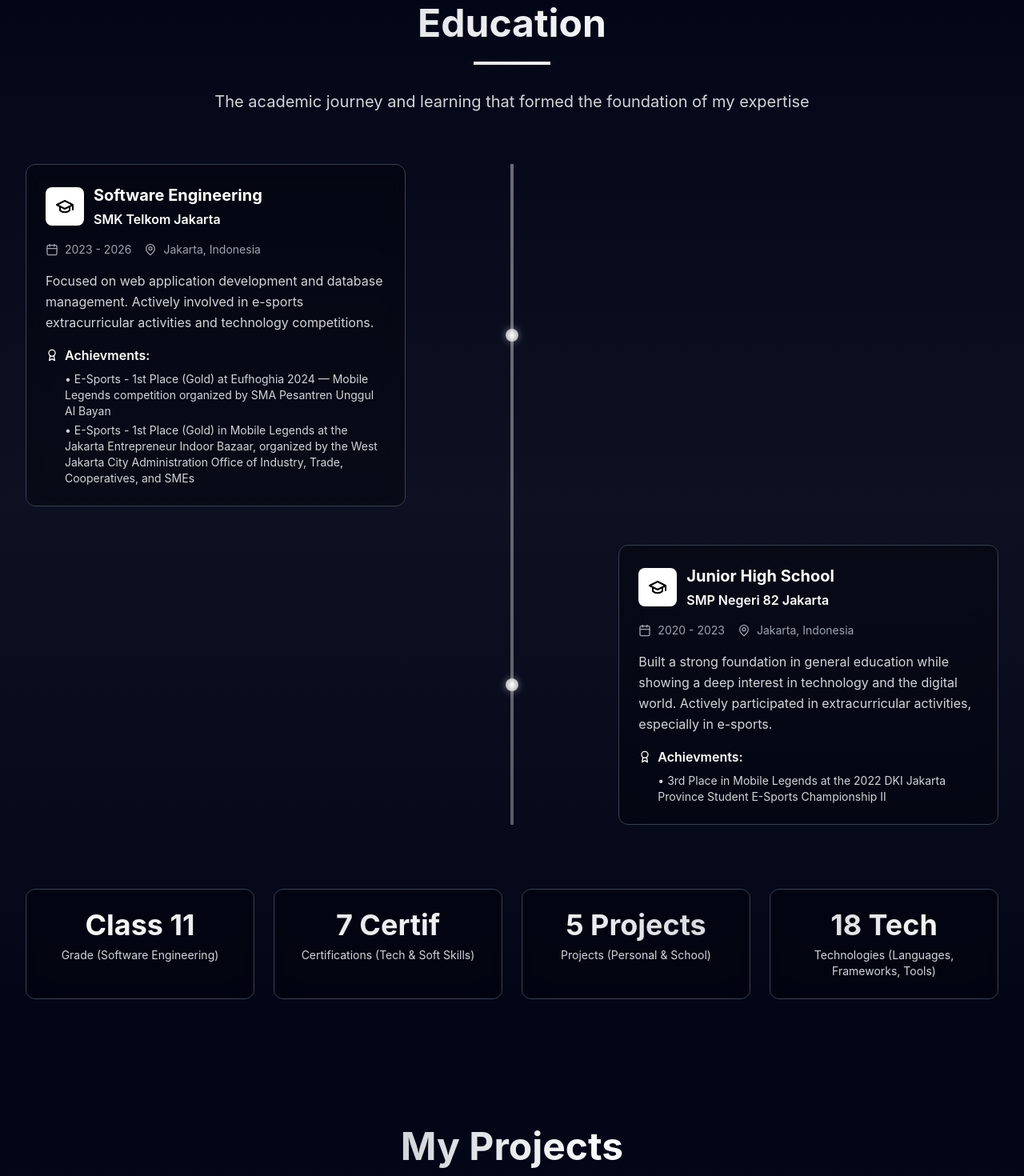
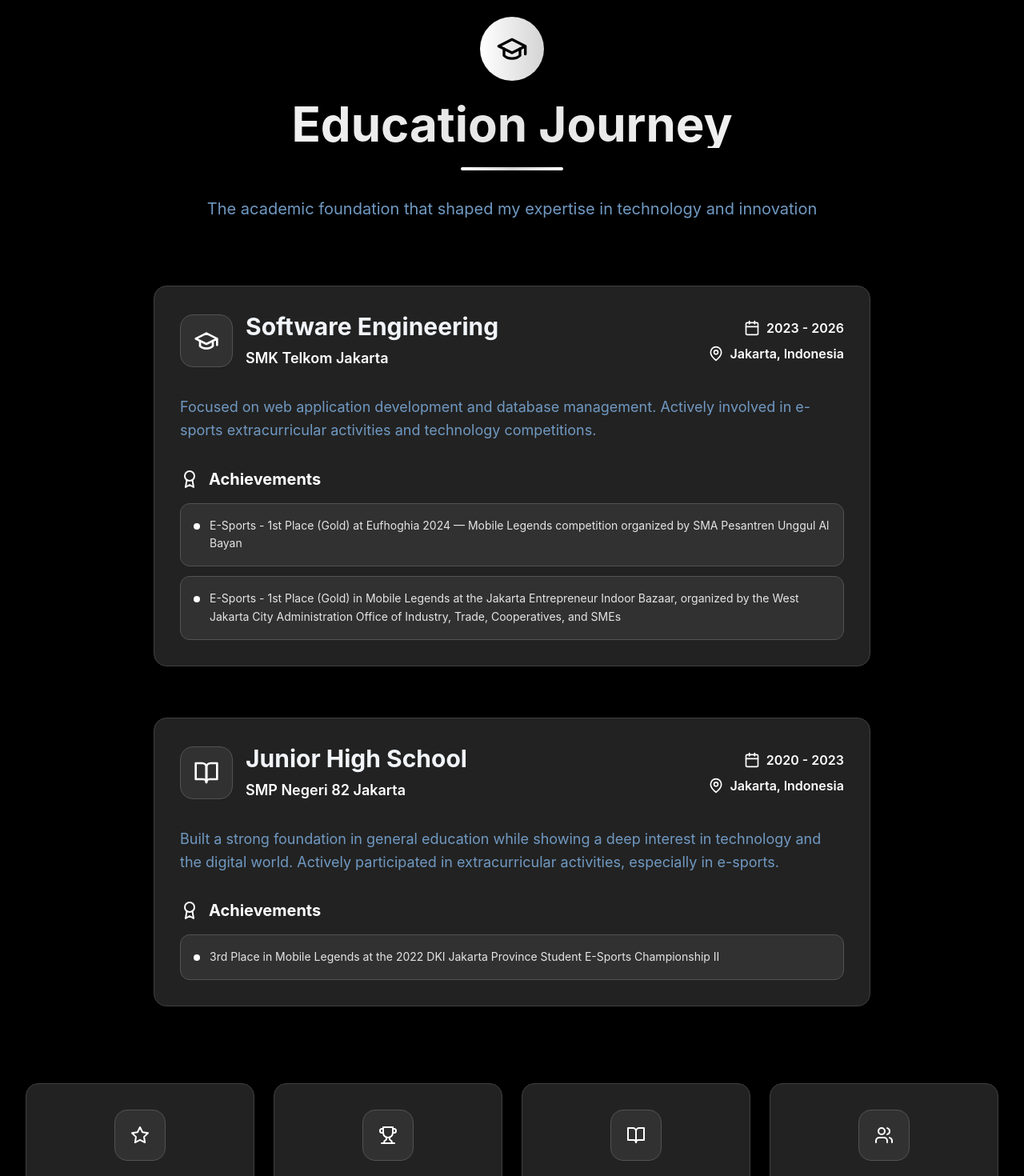
Before and after one commit to bagassdwipermanaa/portofolio_bagas_dwi_permana, a React (Vite) app: page / in a window 1280 px wide. Shown: the part 1520-2990 px from the top of the page at 80% size. Built offline with nearby package versions, Linux system fonts and the light colour scheme.

Commit message:
BAGAS GANTENG

```diff
--- a/src/components/Education.jsx
+++ b/src/components/Education.jsx
@@ -1,6 +1,15 @@
 import React from "react";
 import { motion } from "framer-motion";
-import { GraduationCap, Calendar, MapPin, Award } from "lucide-react";
+import {
+  GraduationCap,
+  Calendar,
+  MapPin,
+  Award,
+  Star,
+  Trophy,
+  BookOpen,
+  Users,
+} from "lucide-react";
 
 const Education = () => {
   const educationData = [
@@ -16,7 +25,9 @@ const Education = () => {
         "E-Sports - 1st Place (Gold) at Eufhoghia 2024 — Mobile Legends competition organized by SMA Pesantren Unggul Al Bayan",
         "E-Sports - 1st Place (Gold) in Mobile Legends at the Jakarta Entrepreneur Indoor Bazaar, organized by the West Jakarta City Administration Office of Industry, Trade, Cooperatives, and SMEs",
       ],
-      color: "from-cyber-blue to-cyber-purple",
+      icon: <GraduationCap className="h-8 w-8" />,
+      gradient: "from-white to-neutral-300",
+      bgGradient: "from-white/20 to-neutral-300/20",
     },
     {
       id: 2,
@@ -29,7 +40,36 @@ const Education = () => {
       achievements: [
         "3rd Place in Mobile Legends at the 2022 DKI Jakarta Province Student E-Sports Championship II",
       ],
-      color: "from-cyber-purple to-cyber-pink",
+      icon: <BookOpen className="h-8 w-8" />,
+      gradient: "from-neutral-300 to-white",
+      bgGradient: "from-neutral-300/20 to-white/20",
+    },
+  ];
+
+  const stats = [
+    {
+      icon: <Star className="h-6 w-6" />,
+      value: "Class 11",
+      label: "Grade (Software Engineering)",
+      gradient: "from-white to-neutral-300",
+    },
+    {
+      icon: <Trophy className="h-6 w-6" />,
+      value: "7 Certif",
+      label: "Certifications (Tech & Soft Skills)",
+      gradient: "from-neutral-300 to-white",
+    },
+    {
+      icon: <BookOpen className="h-6 w-6" />,
+      value: "5 Projects",
+      label: "Projects (Personal & School)",
+      gradient: "from-white to-neutral-300",
+    },
+    {
+      icon: <Users className="h-6 w-6" />,
+      value: "18 Tech",
+      label: "Technologies (Languages, Frameworks, Tools)",
+      gradient: "from-neutral-300 to-white",
     },
   ];
 
@@ -38,191 +78,196 @@ const Education = () => {
     visible: {
       opacity: 1,
       transition: {
-        staggerChildren: 0.3,
+        staggerChildren: 0.2,
       },
     },
   };
 
   const itemVariants = {
-    hidden: { opacity: 0, x: -50 },
+    hidden: { opacity: 0, y: 50 },
     visible: {
       opacity: 1,
-      x: 0,
+      y: 0,
       transition: {
-        duration: 0.6,
+        duration: 0.8,
+        ease: "easeOut",
       },
     },
   };
 
   return (
-    <section className="py-20 relative overflow-hidden">
-      <div className="absolute inset-0 bg-gradient-to-b from-transparent via-cyber-purple/5 to-transparent"></div>
+    <section className="py-24 relative overflow-hidden bg-background">
+      {/* Background Effects */}
+      <div className="absolute inset-0">{/* Removed blur circles */}</div>
 
       <div className="max-w-7xl mx-auto px-4 sm:px-6 lg:px-8 relative z-10">
+        {/* Header */}
         <motion.div
           initial={{ opacity: 0, y: 30 }}
           whileInView={{ opacity: 1, y: 0 }}
           viewport={{ once: true }}
           transition={{ duration: 0.8 }}
-          className="text-center mb-16"
+          className="text-center mb-20"
         >
-          <h2 className="text-4xl md:text-5xl font-space font-bold mb-6">
-            <span className="text-transparent bg-clip-text bg-gradient-to-r from-cyber-purple to-cyber-pink">
-              Education
-            </span>
+          <motion.div
+            initial={{ scale: 0.8 }}
+            whileInView={{ scale: 1 }}
+            viewport={{ once: true }}
+            transition={{ duration: 0.6, delay: 0.2 }}
+            className="inline-flex items-center justify-center w-20 h-20 bg-gradient-to-r from-white to-neutral-300 rounded-full mb-6"
+          >
+            <GraduationCap className="h-10 w-10 text-background" />
+          </motion.div>
+
+          <h2 className="text-5xl md:text-6xl font-bold mb-6 bg-gradient-to-r from-white via-neutral-200 to-white bg-clip-text text-transparent">
+            Education Journey
           </h2>
 
-          <div className="w-24 h-1 bg-gradient-to-r from-cyber-purple to-cyber-pink mx-auto mb-8"></div>
+          <div className="w-32 h-1 bg-gradient-to-r from-white via-neutral-300 to-white mx-auto mb-8 rounded-full"></div>
 
-          <p className="text-xl text-gray-300 font-space max-w-3xl mx-auto">
-            The academic journey and learning that formed the foundation of my
-            expertise
+          <p className="text-xl text-muted-foreground max-w-3xl mx-auto leading-relaxed">
+            The academic foundation that shaped my expertise in technology and
+            innovation
           </p>
         </motion.div>
 
-        <div className="relative">
-          {/* Timeline line */}
-          <div className="absolute left-8 md:left-1/2 transform md:-translate-x-1/2 top-0 bottom-0 w-1 timeline-line"></div>
-
+        {/* Education Cards */}
         <motion.div
           initial="hidden"
           whileInView="visible"
           viewport={{ once: true, amount: 0.2 }}
           variants={containerVariants}
-            className="space-y-12"
+          className="space-y-16 mb-24"
         >
           {educationData.map((edu, index) => (
             <motion.div
               key={edu.id}
               variants={itemVariants}
-                className={`relative flex items-center ${
-                  index % 2 === 0 ? "md:flex-row" : "md:flex-row-reverse"
-                }`}
+              className="relative"
             >
-                {/* Timeline dot */}
-                <div className="absolute left-8 md:left-1/2 transform md:-translate-x-1/2 w-4 h-4 timeline-dot rounded-full z-10"></div>
+              {/* Connection Line */}
+              {/* Removed connection line */}
 
-                {/* Content card */}
-                <div
-                  className={`w-full md:w-5/12 ml-16 md:ml-0 ${
-                    index % 2 === 0
-                      ? "md:mr-auto md:pr-8"
-                      : "md:ml-auto md:pl-8"
-                  }`}
-                >
+              <div className="relative">
+                {/* Timeline Dot */}
+                {/* Removed timeline dot */}
+
+                {/* Content Card */}
+                <div className="relative ml-8 md:ml-0 md:flex md:justify-center">
                   <motion.div
                     whileHover={{
                       scale: 1.02,
-                      boxShadow: "0 20px 40px rgba(0, 0, 0, 0.3)",
+                      y: -5,
                     }}
-                    className="bg-black/30 backdrop-blur-md border border-gray-700 rounded-xl p-6 hover:border-cyber-blue/50 transition-all duration-300"
+                    className="w-full max-w-4xl bg-neutral-800/90 backdrop-blur-xl border border-neutral-700 rounded-2xl p-8 hover:border-neutral-600 transition-all duration-500 shadow-2xl"
                   >
-                    {/* Header */}
-                    <div className="flex items-start justify-between mb-4">
-                      <div className="flex items-center space-x-3">
-                        <div className="p-3 bg-white rounded-lg shadow-sm">
-                          <GraduationCap className="h-6 w-6 text-black" />
+                    {/* Header Section */}
+                    <div className="flex flex-col md:flex-row md:items-center md:justify-between mb-8">
+                      <div className="flex items-center space-x-4 mb-4 md:mb-0">
+                        <div className="p-4 rounded-2xl bg-neutral-700/50 border border-neutral-600">
+                          <div className="text-white">{edu.icon}</div>
                         </div>
                         <div>
-                          <h3 className="text-xl font-space font-bold text-white mb-1">
+                          <h3 className="text-2xl md:text-3xl font-bold text-foreground mb-2">
                             {edu.degree}
                           </h3>
-                          <p className="text-cyber-blue font-space font-semibold">
+                          <p className="text-lg text-white font-semibold">
                             {edu.institution}
                           </p>
                         </div>
                       </div>
+
+                      <div className="flex flex-col items-end space-y-2">
+                        <div className="flex items-center space-x-2 text-white">
+                          <Calendar className="h-5 w-5" />
+                          <span className="font-semibold">{edu.period}</span>
                         </div>
-
-                    {/* Meta info */}
-                    <div className="flex flex-wrap gap-4 mb-4 text-sm text-gray-400">
-                      <div className="flex items-center space-x-2">
-                        <Calendar className="h-4 w-4" />
-                        <span>{edu.period}</span>
+                        <div className="flex items-center space-x-2 text-white">
+                          <MapPin className="h-5 w-5" />
+                          <span className="font-semibold">{edu.location}</span>
                         </div>
-                      <div className="flex items-center space-x-2">
-                        <MapPin className="h-4 w-4" />
-                        <span>{edu.location}</span>
                       </div>
                     </div>
 
                     {/* Description */}
-                    <p className="text-gray-300 mb-4 font-space leading-relaxed">
+                    <div className="mb-8">
+                      <p className="text-muted-foreground text-lg leading-relaxed">
                         {edu.description}
                       </p>
+                    </div>
 
                     {/* Achievements */}
-                    <div className="space-y-2">
-                      <div className="flex items-center space-x-2 text-cyber-blue">
-                        <Award className="h-4 w-4" />
-                        <span className="font-space font-semibold">
-                          Achievments:
+                    <div className="space-y-4">
+                      <div className="flex items-center space-x-3 text-white mb-4">
+                        <Award className="h-6 w-6" />
+                        <span className="text-xl font-bold text-white">
+                          Achievements
                         </span>
                       </div>
-                      <ul className="space-y-1 ml-6">
+                      <div className="grid gap-3">
                         {edu.achievements.map((achievement, idx) => (
-                          <li
+                          <motion.div
                             key={idx}
-                            className="text-gray-300 text-sm font-space"
+                            initial={{ opacity: 0, x: -20 }}
+                            whileInView={{ opacity: 1, x: 0 }}
+                            viewport={{ once: true }}
+                            transition={{ duration: 0.5, delay: idx * 0.1 }}
+                            className="flex items-start space-x-3 p-4 bg-neutral-700/50 rounded-xl border border-neutral-600"
                           >
-                            • {achievement}
-                          </li>
+                            <div className="w-2 h-2 bg-white rounded-full mt-2 flex-shrink-0"></div>
+                            <p className="text-neutral-200 text-sm leading-relaxed">
+                              {achievement}
+                            </p>
+                          </motion.div>
                         ))}
-                      </ul>
+                      </div>
                     </div>
                   </motion.div>
+                </div>
               </div>
             </motion.div>
           ))}
         </motion.div>
-        </div>
 
-        {/* Stats section */}
+        {/* Stats Section */}
         <motion.div
           initial={{ opacity: 0, y: 30 }}
           whileInView={{ opacity: 1, y: 0 }}
           viewport={{ once: true }}
           transition={{ duration: 0.8, delay: 0.4 }}
-          className="mt-20 grid grid-cols-2 md:grid-cols-4 gap-6"
+          className="grid grid-cols-2 md:grid-cols-4 gap-6"
         >
-          {[
-            {
-              value: "Class 11",
-              label: "Grade (Software Engineering)",
-              color: "from-cyber-blue to-cyber-purple",
-            },
-            {
-              value: "7 Certif",
-              label: "Certifications (Tech & Soft Skills)",
-              color: "from-cyber-purple to-cyber-pink",
-            },
-            {
-              value: "5 Projects",
-              label: "Projects (Personal & School)",
-              color: "from-cyber-pink to-cyber-green",
-            },
-            {
-              value: "18 Tech",
-              label: "Technologies (Languages, Frameworks, Tools)",
-              color: "from-cyber-green to-cyber-blue",
-            },
-          ].map((stat, index) => (
+          {stats.map((stat, index) => (
             <motion.div
               key={stat.label}
               initial={{ opacity: 0, scale: 0.5 }}
               whileInView={{ opacity: 1, scale: 1 }}
               viewport={{ once: true }}
               transition={{ duration: 0.6, delay: index * 0.1 }}
-              whileHover={{ scale: 1.05 }}
-              className="text-center p-6 bg-black/30 backdrop-blur-md border border-gray-700 rounded-xl hover:border-cyber-blue/50 transition-all duration-300"
+              whileHover={{
+                scale: 1.05,
+                y: -5,
+              }}
+              className="group relative text-center p-8 bg-neutral-800/90 backdrop-blur-xl border border-neutral-700 rounded-2xl hover:border-neutral-600 transition-all duration-500 shadow-xl overflow-hidden"
             >
-              <div
-                className={`text-3xl md:text-4xl font-space font-bold bg-gradient-to-r ${stat.color} bg-clip-text text-transparent mb-2`}
-              >
+              {/* Background Glow */}
+              <div className="absolute inset-0 bg-gradient-to-r from-neutral-700/20 to-neutral-600/20 opacity-0 group-hover:opacity-100 transition-opacity duration-500"></div>
+
+              {/* Icon */}
+              <div className="relative z-10 mb-4">
+                <div className="inline-flex items-center justify-center w-16 h-16 bg-neutral-700/50 rounded-2xl border border-neutral-600 mb-4">
+                  <div className="text-white">{stat.icon}</div>
+                </div>
+              </div>
+
+              {/* Content */}
+              <div className="relative z-10">
+                <div className="text-3xl md:text-4xl font-bold text-white mb-3">
                   {stat.value}
                 </div>
-              <div className="text-gray-300 font-space text-sm">
+                <div className="text-muted-foreground text-sm leading-relaxed">
                   {stat.label}
+                </div>
               </div>
             </motion.div>
           ))}
--- a/src/components/Footer.jsx
+++ b/src/components/Footer.jsx
@@ -48,7 +48,7 @@ const Footer = () => {
                 <Code className="h-6 w-6 text-white" />
               </div>
 
-              <p className="text-gray-300 font-space leading-relaxed">
+              <p className="text-neutral-300 font-space leading-relaxed">
                 A web developer passionate about creating stunning and
                 innovative digital experiences using cutting-edge technology.
               </p>
@@ -78,7 +78,7 @@ const Footer = () => {
                     key={link.id}
                     whileHover={{ x: 5 }}
                     onClick={() => scrollToSection(link.id)}
-                    className="text-gray-300 hover:text-cyber-blue font-space text-left transition-colors duration-300"
+                    className="text-neutral-300 hover:text-cyber-blue font-space text-left transition-colors duration-300"
                   >
                     {link.label}
                   </motion.button>
@@ -98,7 +98,7 @@ const Footer = () => {
                 Get In Touch
               </span>
 
-              <div className="space-y-2 text-gray-300 font-space">
+              <div className="space-y-2 text-neutral-300 font-space">
                 <p>bagastelkomschool@gmail.com</p>
                 <p>+62 859-6656-5357</p>
                 <p>Jakarta, Indonesia</p>
@@ -122,10 +122,9 @@ const Footer = () => {
               whileInView={{ opacity: 1 }}
               viewport={{ once: true }}
               transition={{ duration: 0.6 }}
-              className="text-gray-400 font-space text-sm text-center md:text-left"
+              className="text-neutral-400 font-space text-sm text-center md:text-left"
             >
-              © 2025 Bagas Dwi Permana. All rights reserved. Built with React &
-              Tailwind CSS.
+              © 2024 Bagas Dwi Permana. All rights reserved.
             </motion.p>
 
             {/* Back to Top Button */}
--- a/src/components/Projects.jsx
+++ b/src/components/Projects.jsx
@@ -146,7 +146,7 @@ const Projects = () => {
             </span>
           </h2>
           <div className="w-24 h-1 bg-gradient-to-r from-cyber-green to-cyber-blue mx-auto mb-8"></div>
-          <p className="text-xl text-gray-300 font-space max-w-3xl mx-auto">
+          <p className="text-xl text-neutral-300 font-space max-w-3xl mx-auto">
             A collection of projects that demonstrate skill and creativity in
             modern web development.
           </p>
@@ -164,7 +164,7 @@ const Projects = () => {
               key={project.id}
               variants={itemVariants}
               whileHover={{ y: -10 }}
-              className="project-card rounded-xl overflow-hidden group"
+              className="project-card rounded-xl overflow-hidden group bg-neutral-800/90 border border-neutral-700 hover:border-neutral-600 transition-all duration-300"
             >
               <div className="relative h-48 overflow-hidden">
                 <img
@@ -213,12 +213,12 @@ const Projects = () => {
                 </div>
               </div>
 
-              <div className="p-6">
+              <div className="p-6 bg-neutral-800/90">
                 <div className="flex items-center justify-between mb-3">
                   <span className="text-xs font-space font-semibold text-cyber-blue uppercase tracking-wider">
                     {project.category}
                   </span>
-                  <div className="flex items-center space-x-1 text-white/80">
+                  <div className="flex items-center space-x-1 text-neutral-300">
                     {[...Array(5)].map((_, index) => (
                       <Star key={index} className="h-3 w-3 fill-current" />
                     ))}
@@ -229,7 +229,7 @@ const Projects = () => {
                   {project.title}
                 </h3>
 
-                <p className="text-gray-300 text-sm font-space leading-relaxed mb-4">
+                <p className="text-neutral-300 text-sm font-space leading-relaxed mb-4">
                   {project.description}
                 </p>
 
@@ -237,7 +237,7 @@ const Projects = () => {
                   {project.technologies.map((tech, techIndex) => (
                     <span
                       key={techIndex}
-                      className={`px-2 py-1 text-xs font-space font-medium rounded bg-white/10 text-white border border-white/20 backdrop-blur-sm`}
+                      className={`px-2 py-1 text-xs font-space font-medium rounded bg-neutral-700/50 text-neutral-200 border border-neutral-600 backdrop-blur-sm`}
                     >
                       {tech}
                     </span>
@@ -259,8 +259,9 @@ const Projects = () => {
             <h3 className="text-2xl font-space font-bold text-white mb-4">
               Interested in my project?
             </h3>
-            <p className="text-gray-300 font-space mb-6 max-w-2xl mx-auto">
-              Let's collaborate and create something amazing together!
+            <p className="text-neutral-300 font-space mb-6 max-w-2xl mx-auto">
+              Each project represents a unique challenge and learning experience,
+              showcasing my growth as a developer.
             </p>
             <Button
               onClick={() => {
```
Also changed, not shown: src/components/About.jsx (+10 -10 lines), src/components/Certifications.jsx (+8 -8 lines), src/components/Contact.jsx (+24 -24 lines). Lines whose indentation alone changed are shown as unchanged.
